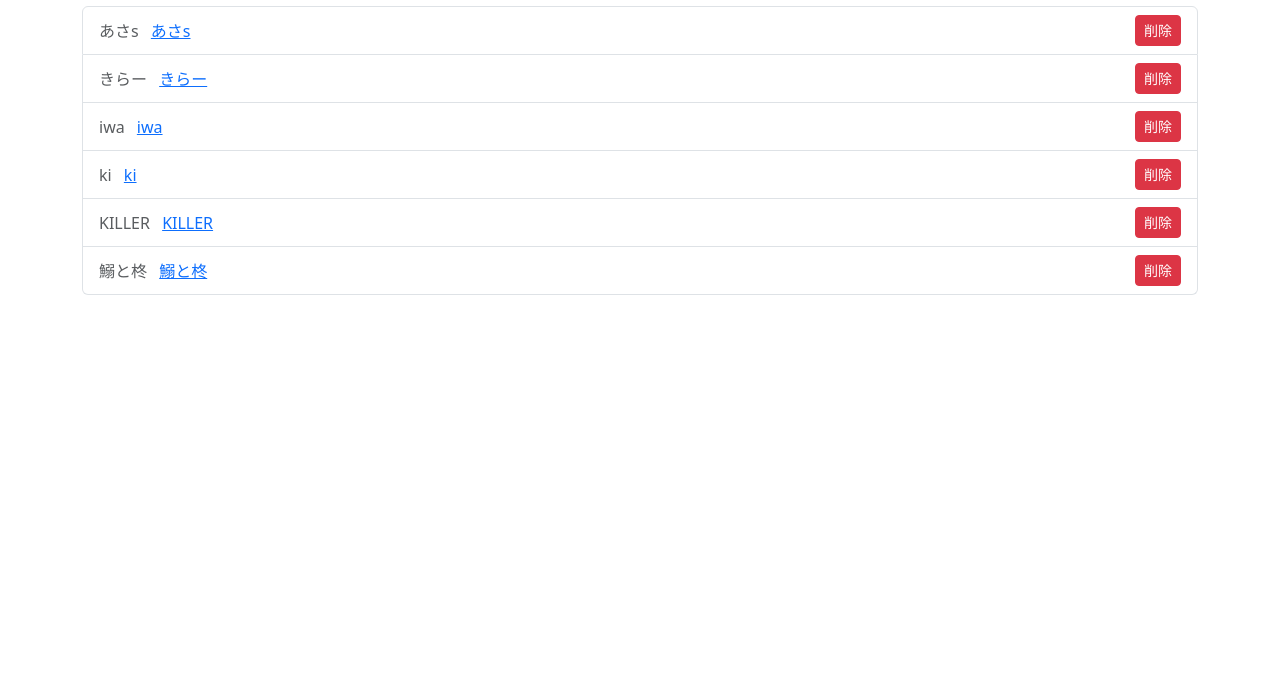
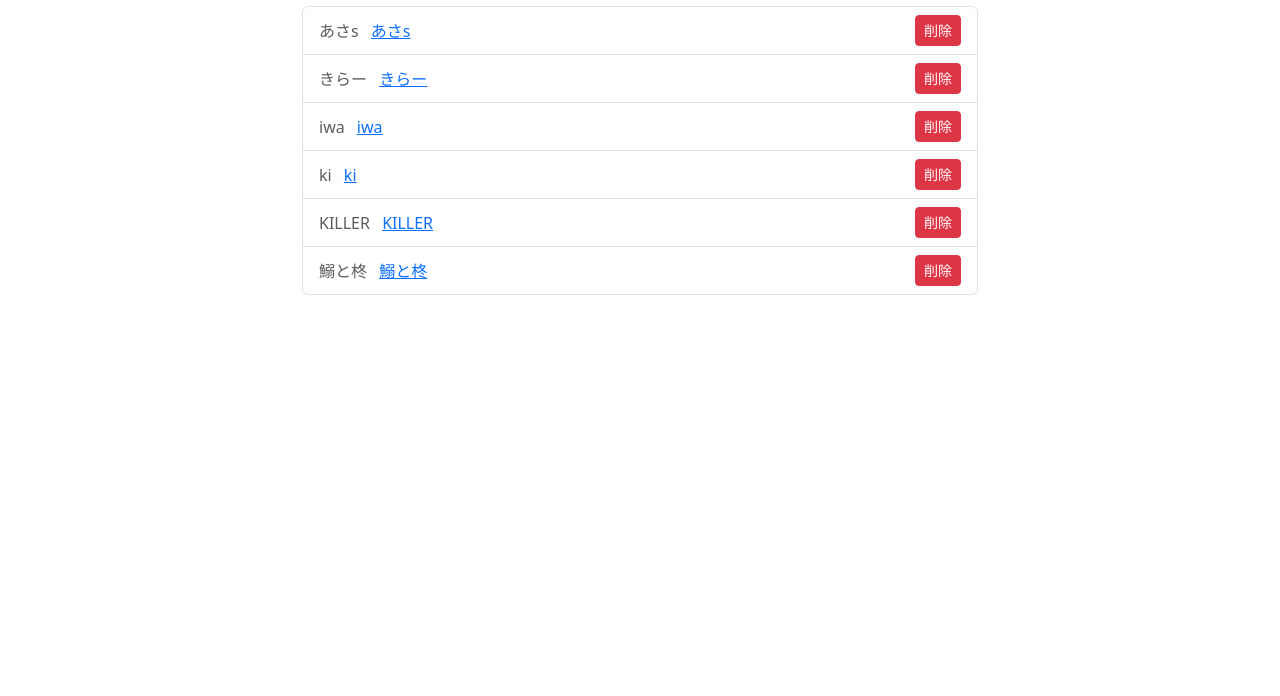
Before and after one commit to oki2810/CCU_template, a website: page index.html in a window 1280 px wide. Shown: the part 104-800 px from the top of the page. Drawn offline with nearby package versions, Linux system fonts and the light colour scheme.

Commit message:
Update index.html

```diff
--- a/index.html
+++ b/index.html
@@ -12,7 +12,7 @@
       font-family: Arial, Helvetica, sans-serif;
     }
 
-    #container {
+    .container {
       width: 90%;
       max-width: 700px;
       margin: 0 auto;
```
